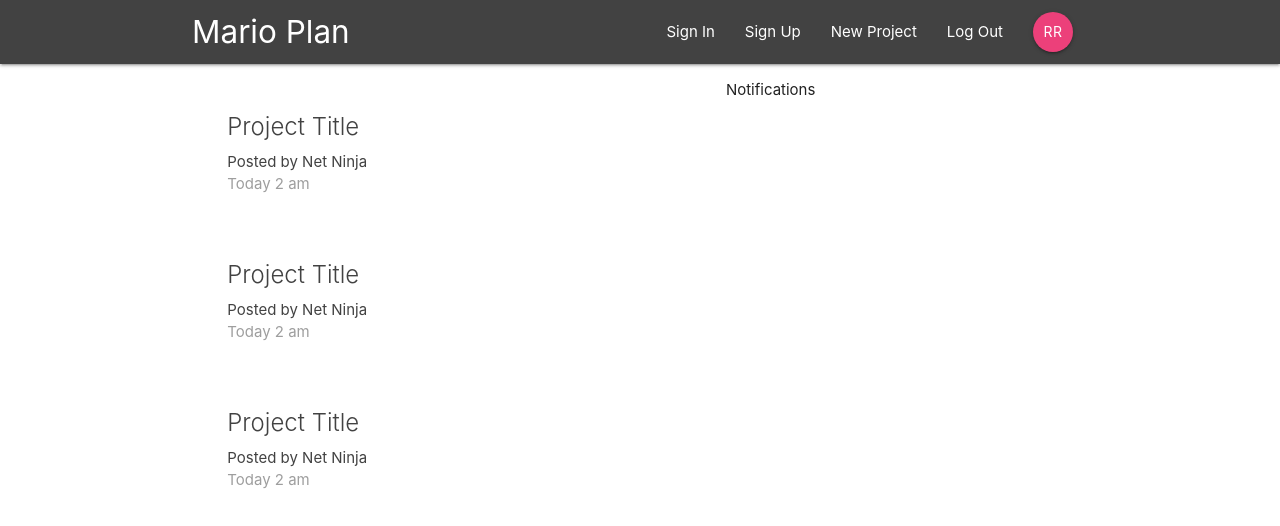
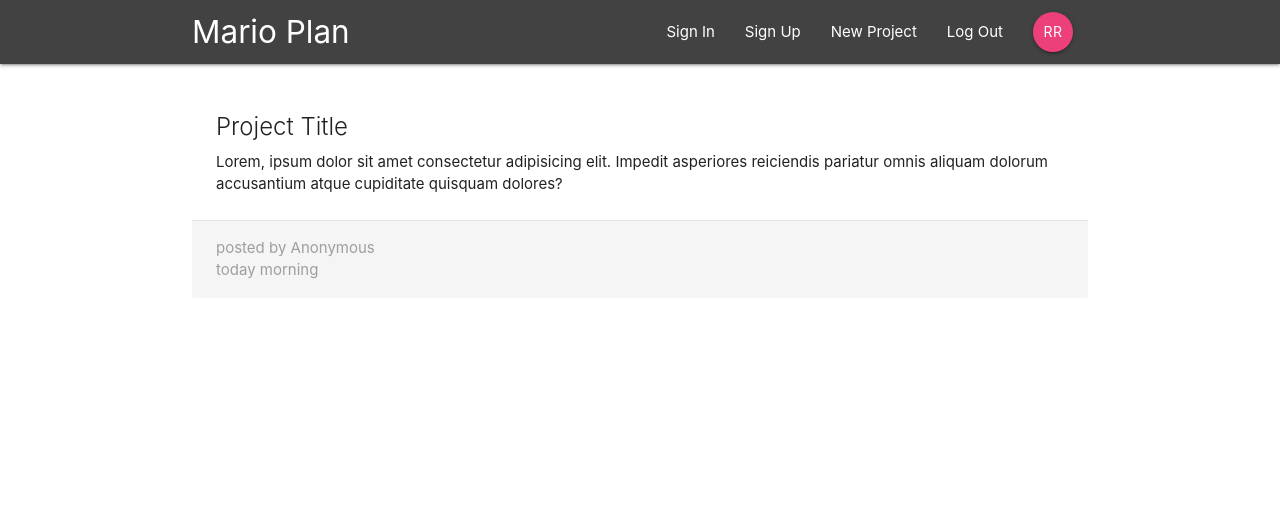
Before and after one commit to Roshith93/react-redux-project_create, a React (Create React App) app: page /project/1 in a window 1280 px wide. Shown: the top 526 px of the page. Built offline with nearby package versions, Linux system fonts and the light colour scheme.

Commit message:
Added Project route with id

```diff
--- a/src/App.js
+++ b/src/App.js
@@ -1,13 +1,15 @@
 import { BrowserRouter as Router, Switch, Route } from 'react-router-dom'
 import { Navbar } from './components/layout/NavBar'
-import {Dashboard} from './components/dashboard/Dashboard'
+import { Dashboard } from './components/dashboard/Dashboard'
+import { ProjectDetails } from './components/projects/ProjectDetails'
 
 const App = () => {
   return (
     <Router>
       <Navbar />
       <Switch>
-        <Route path='/' component={Dashboard}/>
+        <Route exact path='/' component={Dashboard} />
+        <Route exact path='/project/:id' component={ProjectDetails} />
       </Switch>
     </Router>
   )
--- a/src/components/projects/ProjectDetails.js
+++ b/src/components/projects/ProjectDetails.js
@@ -0,0 +1,20 @@
+export const ProjectDetails = () => {
+  return (
+    <div className='container section project-details'>
+      <div className='card z-depth-0'>
+        <div className='card-content'>
+          <span className='card-title'>Project Title</span>
+          <p>
+            Lorem, ipsum dolor sit amet consectetur adipisicing elit. Impedit
+            asperiores reiciendis pariatur omnis aliquam dolorum accusantium
+            atque cupiditate quisquam dolores?
+          </p>
+        </div>
+        <div className='card-action grey lighten-4 grey-text'>
+          <div>posted by Anonymous</div>
+          <div>today morning</div>
+        </div>
+      </div>
+    </div>
+  )
+}
```
Also changed, not shown: src/components/projects/ProjectList.js (+4 -4 lines).
